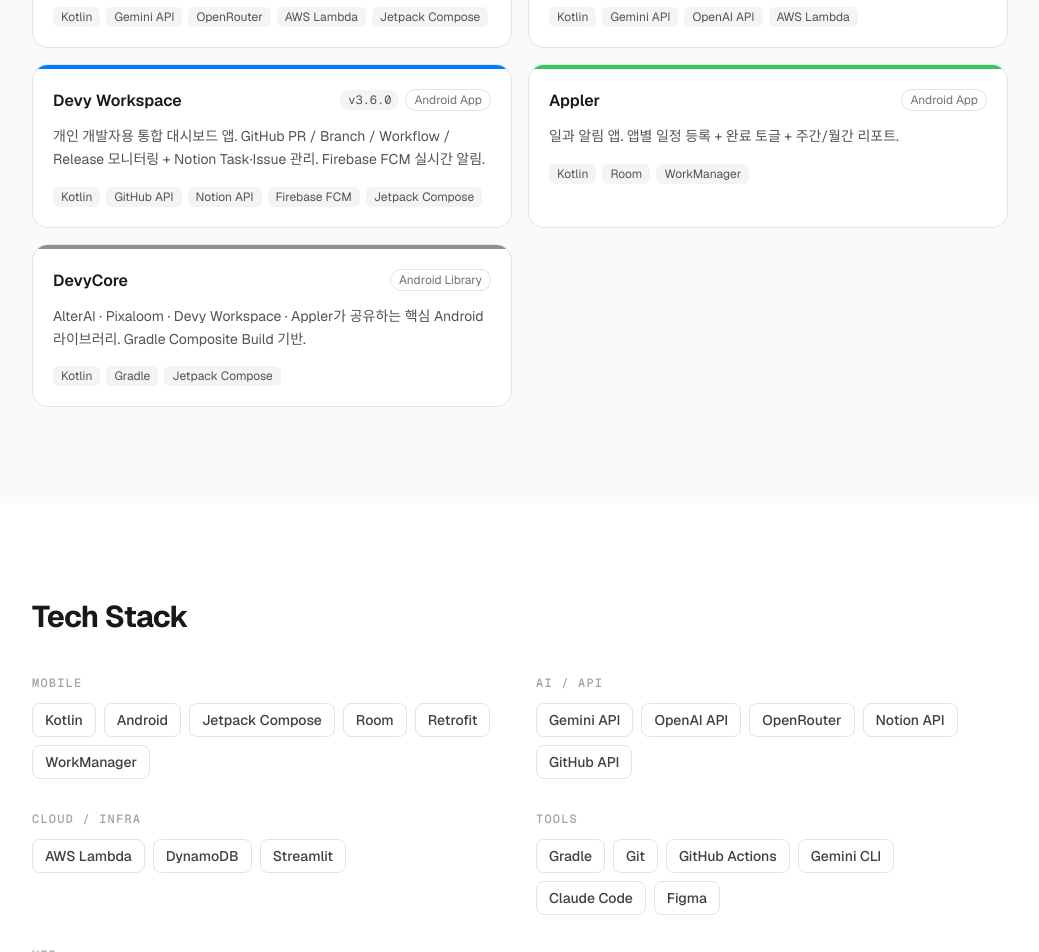
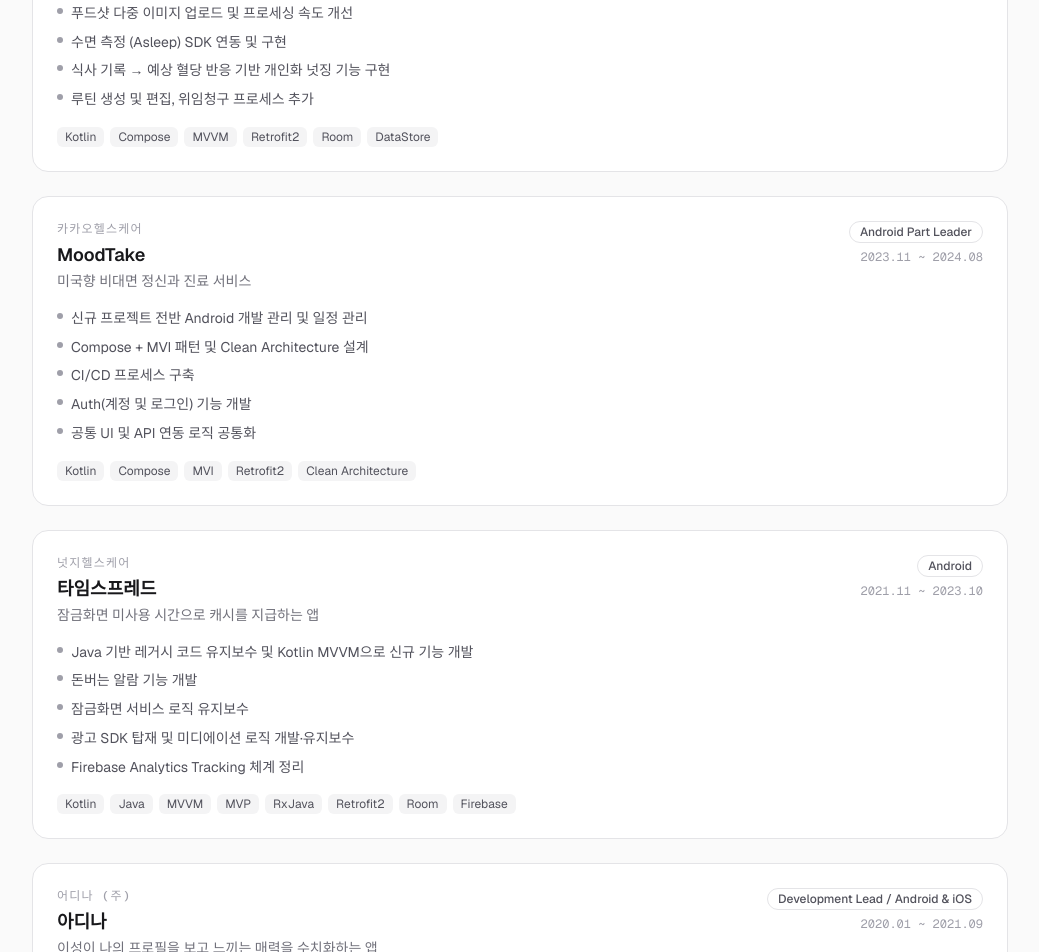
Before and after one commit to JeongYoungHoon/devy-portfolio, a Next.js app: page / in a window 1280 px wide. Shown: the part 1840-2792 px from the top of the page, without its empty margins (120-1159 px from the left). Built offline with nearby package versions, Linux system fonts and the light colour scheme.

Commit message:
feat: Work Experience 섹션 추가 및 TechStack·About 보강

```diff
--- a/app/page.tsx
+++ b/app/page.tsx
@@ -1,5 +1,6 @@
 import HeroSection from "@/components/sections/HeroSection";
 import AboutSection from "@/components/sections/AboutSection";
+import ExperienceSection from "@/components/sections/ExperienceSection";
 import ProjectsSection from "@/components/sections/ProjectsSection";
 import TechStackSection from "@/components/sections/TechStackSection";
 import ContactSection from "@/components/sections/ContactSection";
@@ -9,6 +10,7 @@ export default function Home() {
     <main>
       <HeroSection />
       <AboutSection />
+      <ExperienceSection />
       <ProjectsSection />
       <TechStackSection />
       <ContactSection />
--- a/components/Navbar.tsx
+++ b/components/Navbar.tsx
@@ -2,6 +2,7 @@ import DarkModeToggle from "./DarkModeToggle";
 
 const NAV_LINKS = [
   { label: "About", href: "#about" },
+  { label: "Experience", href: "#experience" },
   { label: "Projects", href: "#projects" },
   { label: "Stack", href: "#stack" },
   { label: "Contact", href: "#contact" },
--- a/components/sections/AboutSection.tsx
+++ b/components/sections/AboutSection.tsx
@@ -25,16 +25,18 @@ export default function AboutSection() {
       <div className="grid gap-12 md:grid-cols-2">
         <div className="space-y-4 text-zinc-600 dark:text-zinc-400">
           <p className="text-base leading-relaxed">
-            Android 생태계를 중심으로 활동하는 개발자 <strong className="text-zinc-900 dark:text-zinc-100">Devy</strong>입니다.
+            <strong className="text-zinc-900 dark:text-zinc-100">12년차 Android 개발자</strong> Devy입니다.
+            기획부터 배포, 운영까지 서비스 전 과정을 책임지는 Full-cycle 역량을 갖추고 있습니다.
           </p>
           <p className="text-base leading-relaxed">
             <strong className="text-zinc-900 dark:text-zinc-100">Kotlin</strong>과{" "}
             <strong className="text-zinc-900 dark:text-zinc-100">Jetpack Compose</strong>를 주로 사용하며,
             Gemini / OpenAI 같은 AI API를 앱에 녹여내는 것을 즐깁니다.
+            iOS(Swift)도 3년 이상 경험했습니다.
           </p>
           <p className="text-base leading-relaxed">
-            직접 기획하고 개발한 앱들을 꾸준히 유지보수하며
-            실 사용자 피드백을 코드로 반영하는 사이클을 즐깁니다.
+            오해 없는 커뮤니케이션을 중시하며, 팀의 기술 히스토리를 정리하고
+            공유하는 구심점 역할을 즐깁니다.
           </p>
         </div>
 
--- /dev/null
+++ b/components/sections/ExperienceSection.tsx
@@ -0,0 +1,62 @@
+import { EXPERIENCES } from "@/data/experience";
+
+export default function ExperienceSection() {
+  return (
+    <section id="experience" className="bg-zinc-50 dark:bg-zinc-900">
+      <div className="mx-auto max-w-5xl px-6 py-24">
+        <h2 className="mb-10 text-3xl font-bold tracking-tight">Work Experience</h2>
+
+        <div className="space-y-6">
+          {EXPERIENCES.map((exp, i) => (
+            <div
+              key={i}
+              className="rounded-2xl border border-zinc-200 bg-white p-6 dark:border-zinc-800 dark:bg-zinc-950"
+            >
+              <div className="mb-4 flex flex-col gap-2 sm:flex-row sm:items-start sm:justify-between">
+                <div>
+                  <p className="mb-1 font-mono text-xs font-medium uppercase tracking-widest text-zinc-400 dark:text-zinc-500">
+                    {exp.company}
+                  </p>
+                  <h3 className="text-lg font-semibold text-zinc-900 dark:text-zinc-100">
+                    {exp.project}
+                  </h3>
+                  <p className="mt-0.5 text-sm text-zinc-500 dark:text-zinc-400">
+                    {exp.description}
+                  </p>
+                </div>
+                <div className="flex shrink-0 flex-col items-start gap-1.5 sm:items-end">
+                  <span className="rounded-full border border-zinc-200 px-2.5 py-0.5 text-xs font-medium text-zinc-600 dark:border-zinc-700 dark:text-zinc-400">
+                    {exp.role}
+                  </span>
+                  <span className="font-mono text-xs text-zinc-400 dark:text-zinc-500">
+                    {exp.period}
+                  </span>
+                </div>
+              </div>
+
+              <ul className="mb-4 space-y-1.5">
+                {exp.highlights.map((h) => (
+                  <li key={h} className="flex gap-2 text-sm leading-relaxed text-zinc-600 dark:text-zinc-400">
+                    <span className="mt-1.5 h-1.5 w-1.5 shrink-0 rounded-full bg-zinc-400 dark:bg-zinc-600" />
+                    {h}
+                  </li>
+                ))}
+              </ul>
+
+              <div className="flex flex-wrap gap-1.5">
+                {exp.stack.map((s) => (
+                  <span
+                    key={s}
+                    className="rounded-md bg-zinc-100 px-2 py-0.5 text-xs text-zinc-600 dark:bg-zinc-800 dark:text-zinc-400"
+                  >
+                    {s}
+                  </span>
+                ))}
+              </div>
+            </div>
+          ))}
+        </div>
+      </div>
+    </section>
+  );
+}
--- /dev/null
+++ b/data/experience.ts
@@ -0,0 +1,87 @@
+export type Experience = {
+  company: string;
+  project: string;
+  role: string;
+  period: string;
+  description: string;
+  stack: string[];
+  highlights: string[];
+};
+
+export const EXPERIENCES: Experience[] = [
+  {
+    company: "카카오헬스케어",
+    project: "파스타 (PASTA)",
+    role: "Android",
+    period: "2024.09 ~ 현재",
+    description: "혈당 / 체중 관리 건강관리 앱",
+    stack: ["Kotlin", "Compose", "MVVM", "Retrofit2", "Room", "DataStore"],
+    highlights: [
+      "혈당 알림 고도화 기능 개발",
+      "푸드샷 다중 이미지 업로드 및 프로세싱 속도 개선",
+      "수면 측정 (Asleep) SDK 연동 및 구현",
+      "식사 기록 → 예상 혈당 반응 기반 개인화 넛징 기능 구현",
+      "루틴 생성 및 편집, 위임청구 프로세스 추가",
+    ],
+  },
+  {
+    company: "카카오헬스케어",
+    project: "MoodTake",
+    role: "Android Part Leader",
+    period: "2023.11 ~ 2024.08",
+    description: "미국향 비대면 정신과 진료 서비스",
+    stack: ["Kotlin", "Compose", "MVI", "Retrofit2", "Clean Architecture"],
+    highlights: [
+      "신규 프로젝트 전반 Android 개발 관리 및 일정 관리",
+      "Compose + MVI 패턴 및 Clean Architecture 설계",
+      "CI/CD 프로세스 구축",
+      "Auth(계정 및 로그인) 기능 개발",
+      "공통 UI 및 API 연동 로직 공통화",
+    ],
+  },
+  {
+    company: "넛지헬스케어",
+    project: "타임스프레드",
+    role: "Android",
+    period: "2021.11 ~ 2023.10",
+    description: "잠금화면 미사용 시간으로 캐시를 지급하는 앱",
+    stack: ["Kotlin", "Java", "MVVM", "MVP", "RxJava", "Retrofit2", "Room", "Firebase"],
+    highlights: [
+      "Java 기반 레거시 코드 유지보수 및 Kotlin MVVM으로 신규 기능 개발",
+      "돈버는 알람 기능 개발",
+      "잠금화면 서비스 로직 유지보수",
+      "광고 SDK 탑재 및 미디에이션 로직 개발·유지보수",
+      "Firebase Analytics Tracking 체계 정리",
+    ],
+  },
+  {
+    company: "어디나 (주)",
+    project: "아디나",
+    role: "Development Lead / Android & iOS",
+    period: "2020.01 ~ 2021.09",
+    description: "이성이 나의 프로필을 보고 느끼는 매력을 수치화하는 앱",
+    stack: ["Kotlin", "Swift", "Firebase", "AWS", "PHP", "MySQL"],
+    highlights: [
+      "Development Lead로 DB 스키마, API 명세, UX 기획 전반 주도",
+      "AWS RDS 다중 AZ 적용으로 데이터베이스 서버 안정화",
+      "AWS Lambda + CloudWatch 기반 서버 모니터링 시스템 구축",
+      "Firebase Realtime Database 기반 실시간 채팅 구현",
+      "InApp Billing 4.0 / InApp Purchase 인앱 결제 구현",
+    ],
+  },
+  {
+    company: "어디나 (주)",
+    project: "메리띵크",
+    role: "Android & iOS",
+    period: "2018.06 ~ 2020.01",
+    description: "인증 시스템 기반 결혼 소개팅 & 커뮤니티 앱",
+    stack: ["Kotlin", "Java", "Swift", "Firebase", "PHP"],
+    highlights: [
+      "Java → Kotlin 언어 전환",
+      "Firebase Crashlytics, Analytics 적용",
+      "리뉴얼 버전 UI 구현 및 프로필 심사앱(Android, iOS) 제작",
+      "InApp Billing 2.0 업데이트 구현",
+      "관리자 페이지 추가 및 API 변경 작업",
+    ],
+  },
+];
--- a/data/techStack.ts
+++ b/data/techStack.ts
@@ -6,7 +6,7 @@ export type StackGroup = {
 export const STACK: StackGroup[] = [
   {
     category: "Mobile",
-    items: ["Kotlin", "Android", "Jetpack Compose", "Room", "Retrofit", "WorkManager"],
+    items: ["Kotlin", "Java", "Android", "Jetpack Compose", "MVI", "MVVM", "Room", "DataStore", "Retrofit", "WorkManager"],
   },
   {
     category: "AI / API",
@@ -14,7 +14,7 @@ export const STACK: StackGroup[] = [
   },
   {
     category: "Cloud / Infra",
-    items: ["AWS Lambda", "DynamoDB", "Streamlit"],
+    items: ["AWS Lambda", "DynamoDB", "MySQL", "Firebase", "Streamlit"],
   },
   {
     category: "Tools",
```
